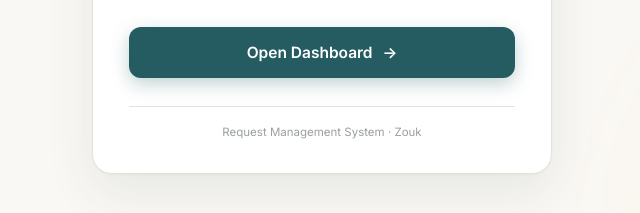
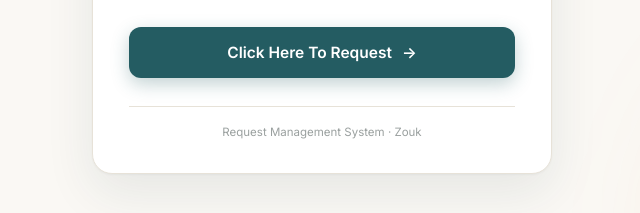
Before and after one commit to purvazouk1609/ProductZouk, a plain HTML site: page index.html in a window 1280 px wide. Shown: the part 514-727 px from the top of the page, 318-958 px from the left. Drawn offline with Linux system fonts and the light colour scheme.

Commit message:
Update index.html

```diff
--- a/index.html
+++ b/index.html
@@ -268,7 +268,7 @@
 
     <button class="open-btn" id="openBtn" onclick="openDashboard()">
       <span class="spinner"></span>
-      <span class="label">Open Dashboard</span>
+      <span class="label"> Click Here To Request </span>
       <span class="arrow">→</span>
     </button>
 
```
